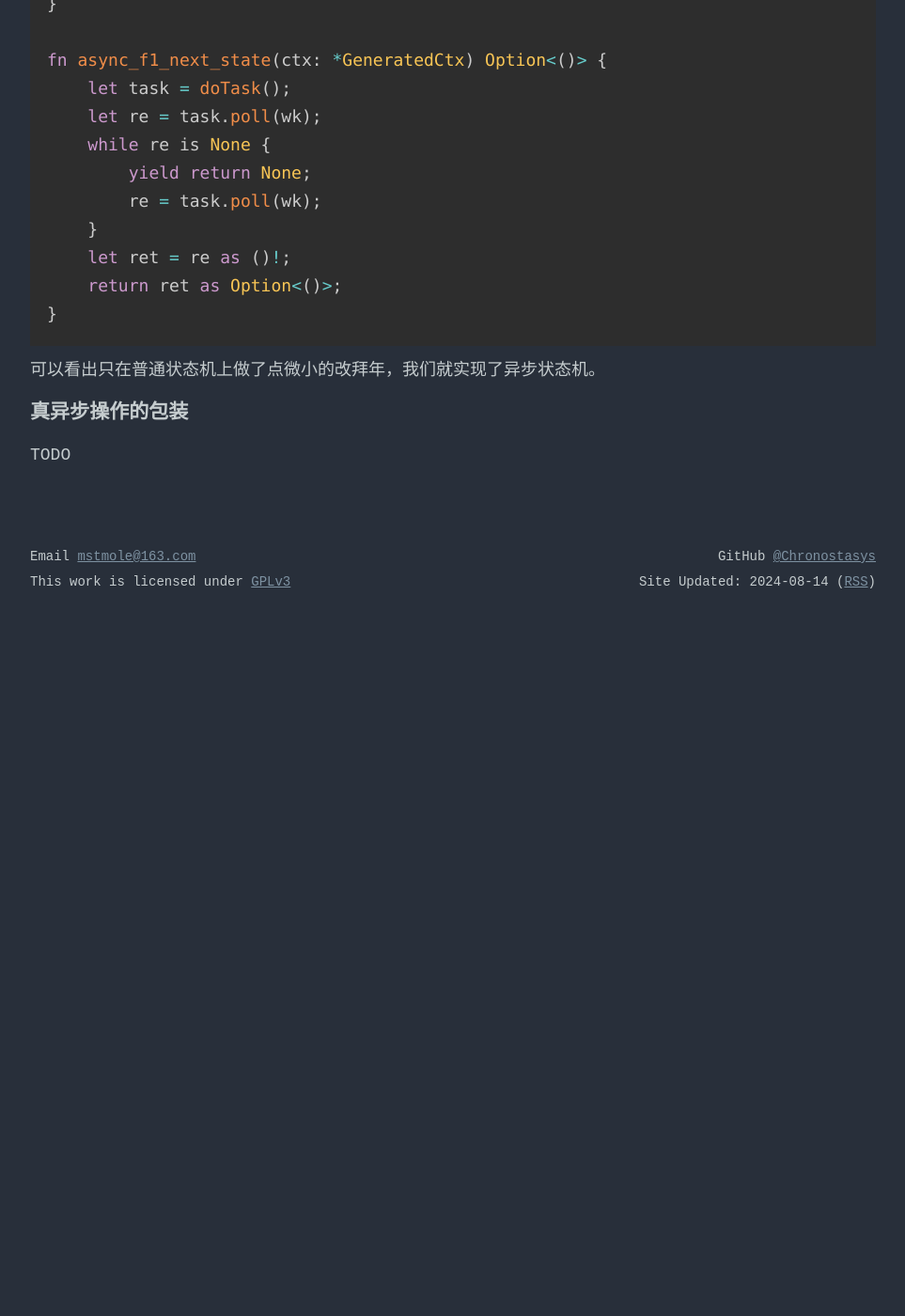
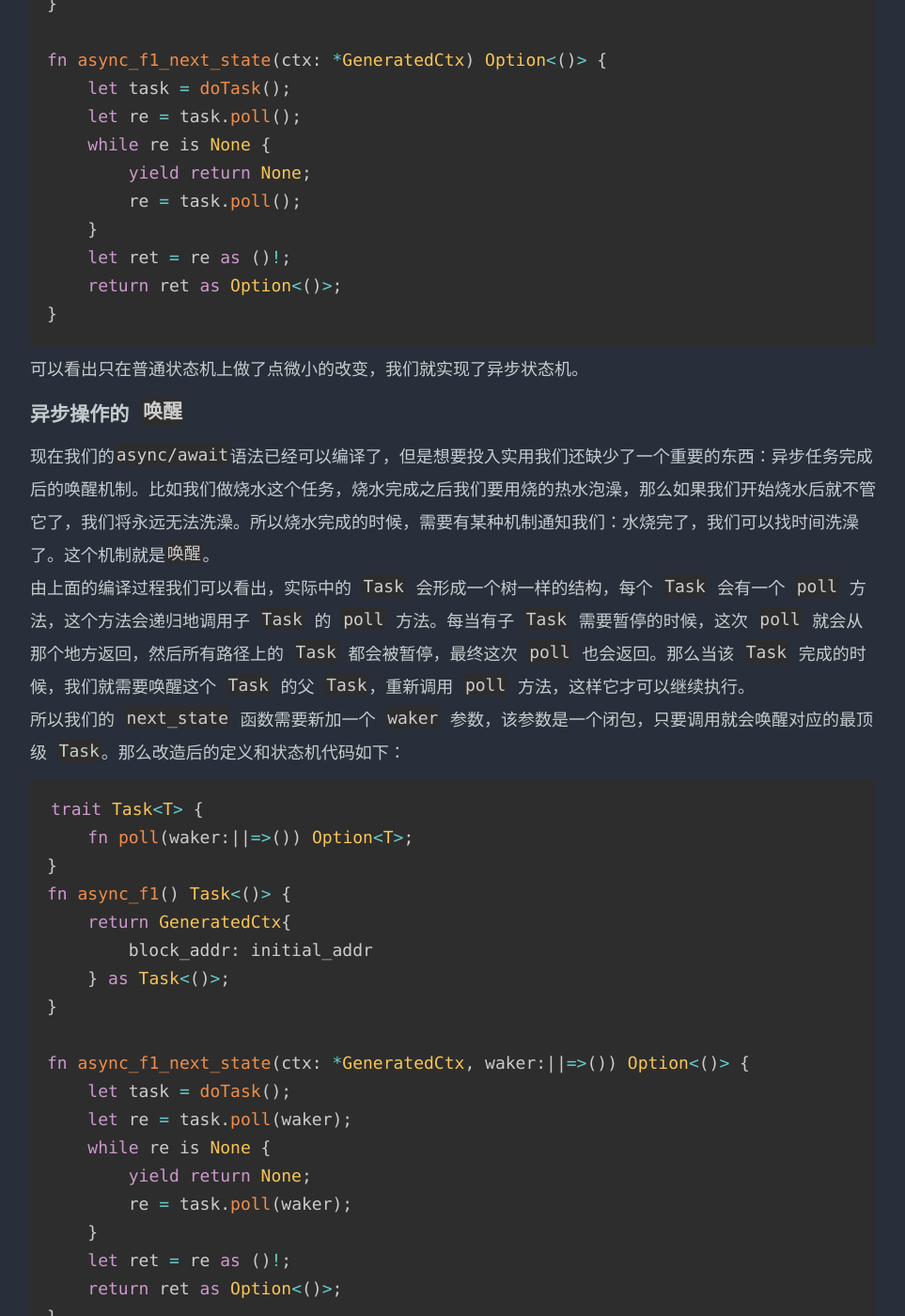
Before and after one commit to Chronostasys/chronostasys.github.io, a Jekyll site: the page built from pivot-lang/_posts/2024-08-12-Async-In-Depth-1.md, in a window 1280 px wide and 1400 px high, scrolled down 3487 px. Shown: the whole window at 94% size, without its empty margins (158-1121 px from the left). Built offline with Jekyll 4.4.1, drawn with Linux system fonts in a browser that asks for light colours; before the commit the page ends 4117 px from its top, so only the background shows below that; some of the changed text lies outside the part shown.

Commit message:
docs: done 深入异步的实现（1）

````diff
--- a/pivot-lang/_posts/2024-08-12-Async-In-Depth-1.md
+++ b/pivot-lang/_posts/2024-08-12-Async-In-Depth-1.md
@@ -93,18 +93,134 @@
 
 fn async_f1_next_state(ctx: *GeneratedCtx) Option<()> {
     let task = doTask();
-    let re = task.poll(wk);
+    let re = task.poll();
     while re is None {
         yield return None;
-        re = task.poll(wk);
+        re = task.poll();
     }
     let ret = re as ()!;
     return ret as Option<()>;
 }
 ```
 
-可以看出只在普通状态机上做了点微小的改拜年，我们就实现了异步状态机。
+可以看出只在普通状态机上做了点微小的改变，我们就实现了异步状态机。
 
-### 真异步操作的包装
+### 异步操作的 `唤醒`
 
-TODO
+现在我们的`async/await`语法已经可以编译了，但是想要投入实用我们还缺少了一个重要的东西：异步任务完成后的唤醒机制。比如我们做烧水这个任务，烧水完成之后我们要用烧的热水泡澡，那么如果我们开始烧水后就不管它了，我们将永远无法洗澡。所以烧水完成的时候，需要有某种机制通知我们：水烧完了，我们可以找时间洗澡了。这个机制就是`唤醒`。
+
+由上面的编译过程我们可以看出，实际中的 `Task` 会形成一个树一样的结构，每个 `Task` 会有一个 `poll` 方法，这个方法会递归地调用子 `Task` 的 `poll` 方法。每当有子 `Task` 需要暂停的时候，这次 `poll` 就会从那个地方返回，然后所有路径上的 `Task` 都会被暂停，最终这次 `poll` 也会返回。那么当该 `Task` 完成的时候，我们就需要唤醒这个 `Task` 的父 `Task`，重新调用 `poll` 方法，这样它才可以继续执行。
+
+所以我们的 `next_state` 函数需要新加一个 `waker` 参数，该参数是一个闭包，只要调用就会唤醒对应的最顶级 `Task`。那么改造后的定义和状态机代码如下：
+
+```Rust
+trait Task<T> {
+    fn poll(waker:||=>()) Option<T>;
+}
+fn async_f1() Task<()> {
+    return GeneratedCtx{
+        block_addr: initial_addr
+    } as Task<()>;
+}
+
+fn async_f1_next_state(ctx: *GeneratedCtx, waker:||=>()) Option<()> {
+    let task = doTask();
+    let re = task.poll(waker);
+    while re is None {
+        yield return None;
+        re = task.poll(waker);
+    }
+    let ret = re as ()!;
+    return ret as Option<()>;
+}
+```
+
+可以看出生成的代码里其实没有直接调用 `waker`，而是将它传给了子 `Task` 的 `poll` 方法，实际上几乎所有情况下，`waker` 都只会被最低级别的 `Task` （叶子节点）直接调用，这样就实现了异步任务完成后的唤醒机制。
+
+在实践中，一般运行时会维护一个任务队列，由执行器对他们轮流进行执行（`poll`），而 `waker` 干的事情其实就是将对应的 `Task` 重新加入到任务队列中。
+
+执行器逻辑举例：
+
+```Rust
+struct SingleThreadExecutor {
+    pub ch:*chan::Chan<| ||=>void |=>void>;
+}
+
+pub fn new_executor(queue: *chan::Chan<|||=>void |=>void>) SingleThreadExecutor {
+    return SingleThreadExecutor {
+        ch: queue,
+    };
+}
+
+impl SingleThreadExecutor {
+    pub fn start_exec_loop() void {
+        while true {
+            let work: | ||=>void |=>void = self.ch.recv();
+            let waker = || => void {
+                self.ch.send(work);
+                return;
+            };
+            work(waker);
+        }
+        return;
+    }
+
+    pub fn spawn<T>(task:Task<T>) void {
+        self.ch.send(|wk|=>{
+            task.poll(wk);
+            return;
+        });
+        return;
+    }
+}
+```
+
+执行器实际上在 `poll` 一个 `Task` 之前用这个 `Task` 本身创建了 `waker`。
+
+### 叶子节点 `Task` 包装
+
+叶子节点的 `Task` 其实相比别的 `Task` 来说是特殊的，他一般是一个不可再分的异步操作。想要将这种基础异步操作包装成 `Task`，我们需要创建对应的类型，并且手动为它实现 `Task` 接口。
+
+例如：
+
+```Rust
+use std::task::Task;
+use std::task::reactor;
+use std::task::executor;
+use std::thread;
+
+
+
+pub struct DelayTask {
+    first:bool;
+    ready:bool;
+    delay:u64;
+}
+
+use std::io;
+impl Task<()> for DelayTask {
+    fn poll(wk:||=>void) Option<()> {
+        if self.first {
+            self.first = false;
+            thread::spawn(||=>{
+                thread::sleep_ms(self.delay);
+                self.ready = true;
+                wk();
+            });
+        }
+
+        if self.ready {
+            return () as Option<()>;
+        }
+        return None{} as Option<()>;
+    }
+}
+
+pub fn delay(delay:u64) Task<()> {
+    return DelayTask {
+        first:true,
+        ready:false,
+        delay:delay,
+    } as Task<()>;
+}
+```
````
